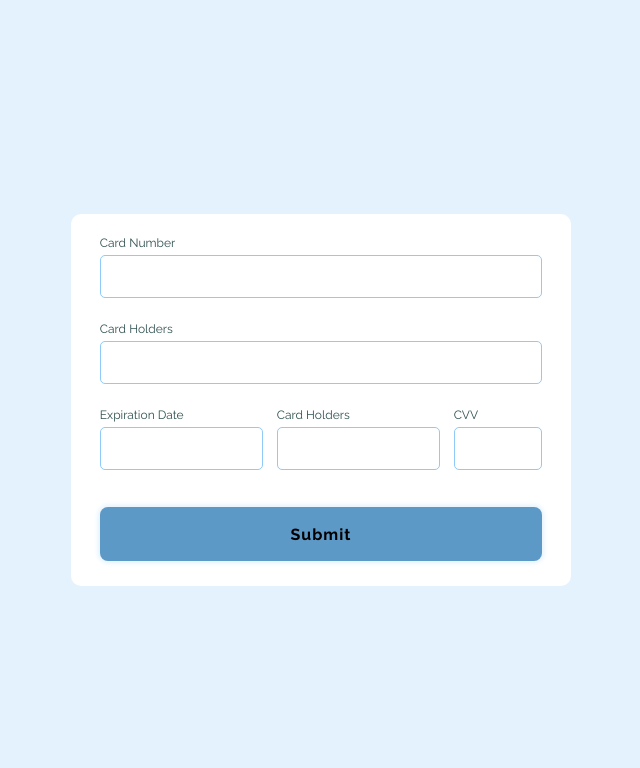
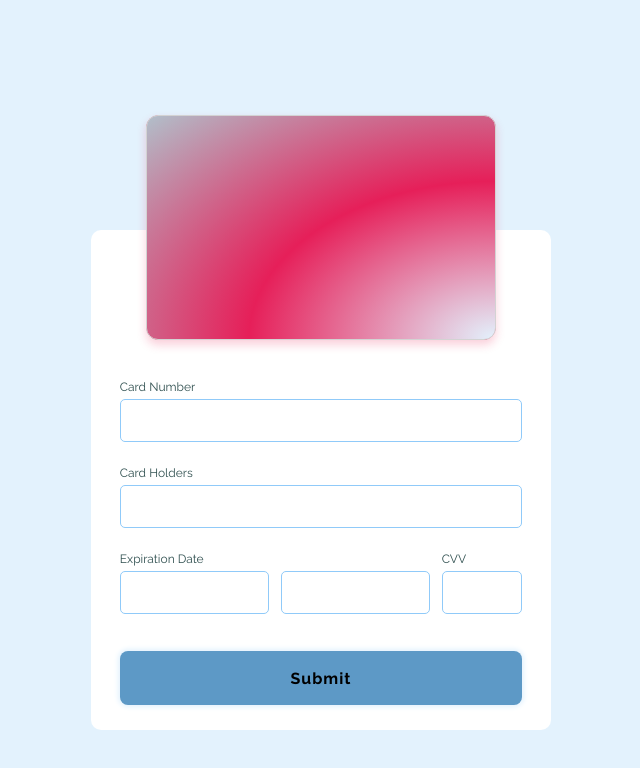
Before and after one commit to C01dy/react-bank-card-form, a React app: page / in a window 1280 px wide. Shown: the top 768 px of the page, without its empty margins (319-959 px from the left). Built offline with nearby package versions, Linux system fonts and the light colour scheme.

Commit message:
deleted 'CardInput component deleted', added card number validation & card input format

```diff
--- a/src/components/app/app.module.sass
+++ b/src/components/app/app.module.sass
@@ -6,4 +6,4 @@
   display: flex
   justify-content: center
   align-items: center
-  height: 100vh
+  height: 120vh
--- a/src/components/bank-card/bank-card.jsx
+++ b/src/components/bank-card/bank-card.jsx
@@ -2,7 +2,9 @@ import React from 'react';
 import s from './bank-card.module.sass';
 
 const BankCard = () => {
-  return <div className={s.BankCard}></div>;
+  return <div className={s.wrap}>
+
+  </div>;
 };
 
 export default BankCard;
--- a/src/components/bank-card/bank-card.module.sass
+++ b/src/components/bank-card/bank-card.module.sass
@@ -0,0 +1,15 @@
+@import '../../styles/main'
+
+.wrap
+    position: absolute
+    max-width: 350px
+    bottom: 78%
+    left: 12%
+    right: 12%
+    center: 0
+    height: 225px
+    border-radius: 12px
+    background-color: #e61f59
+    background-image: radial-gradient(ellipse farthest-corner at right bottom, $primary 0%, #E61F59 50%, $p-dark 100%)
+    box-shadow: 0px 5px 10px 0px #e61f5736
+    border: 1px solid lightgray
--- a/src/components/card-input/card-input.jsx
+++ /dev/null
@@ -1,18 +0,0 @@
-import React from 'react';
-import s from './card-input.module.sass';
-
-const CardInput = ({
-  label = null,
-  type = 'text',
-  html_for = null,
-  width = '100%'
-}) => {
-  return (
-    <div className={s.cardInput} style={{width}}>
-      <label className={s.label} htmlFor={html_for}>{label}</label>
-      <input className={s.cardNumInput} type={type} />
-    </div>
-  );
-};
-
-export default CardInput;
--- a/src/components/card-input/card-input.module.sass
+++ /dev/null
@@ -1,10 +0,0 @@
-@import '../../styles/fonts'
-
-.cardInput
-    display: flex
-    flex-direction: column
-    width: 100%
-    font-family: 'Raleway-Regular'
-
-.label
-    font-size: 12px
--- a/src/components/card-input/index.js
+++ /dev/null
@@ -1,3 +0,0 @@
-import CardInput from './card-input.jsx';
-
-export default CardInput;
--- a/src/components/form/form.jsx
+++ b/src/components/form/form.jsx
@@ -1,27 +1,64 @@
 import React, { useState } from 'react';
 import s from './form.module.sass';
 import Row from '../row';
-import CardInput from '../card-input';
-import SubmitBtn from '../submit-btn';
+import BankCard from '../bank-card';
 
 const Form = () => {
   const [cardNumber, setCardNumber] = useState('');
 
+  const onSetCardNumber = (e) => {
+    // if (cardNumber.split(" ").join('').length) {
+      const regexp = e.target.value.replace(/[^\d]/gi, '').replace(/(.{4})/g, '$1 ') // only digits input
+      setCardNumber(regexp);
+    // }
+  };
+
   return (
     <div className={s.wrap}>
       <form className={s.form}>
+        <BankCard />
+
         <Row>
-          <CardInput type="number" label="Card Number" html_for="card-num" />
+          <div className={s.cardInput} style={{ width: '100%' }}>
+            <label className={s.label} htmlFor="card-num">
+              Card Number
+            </label>
+            <input
+              className={s.cardNumInput}
+              value={cardNumber}
+              onChange={onSetCardNumber}
+              maxLength={19}
+            />
+          </div>
         </Row>
 
         <Row>
-          <CardInput label="Card Holders" html_for="card-folder" />
+          <div className={s.cardInput} style={{ width: '100%' }}>
+            <label className={s.label} htmlFor="card-holder">
+              Card Holders
+            </label>
+            <input className={s.cardNumInput} />
+          </div>
         </Row>
 
         <Row>
-          <CardInput type="number" label="Expiration Date" html_for="card-folder" width="37%" />
-          <CardInput label="Card Holders" html_for="card-folder" width="37%"/>
-          <CardInput label="CVV" html_for="card-folder" width="20%"/>
+          <div className={s.cardInput} style={{ width: '37%' }}>
+            <label className={s.label} htmlFor="expiration-date">
+              Expiration Date
+            </label>
+            <input className={s.cardNumInput} type="number" />
+          </div>
+
+          <div className={s.cardInput} style={{ width: '37%' }}>
+            <input className={s.cardNumInput} type="number" />
+          </div>
+
+          <div className={s.cardInput} style={{ width: '20%' }}>
+            <label className={s.label} htmlFor="cvv">
+              CVV
+            </label>
+            <input className={s.cardNumInput} type="number" />
+          </div>
         </Row>
 
         <button>Submit</button>
--- a/src/components/form/form.module.sass
+++ b/src/components/form/form.module.sass
@@ -1,14 +1,27 @@
 @import "../../styles/main"
+@import '../../styles/fonts'
 
 
 .wrap
     max-width: 500px
 
 .form
+    position: relative
     display: flex
     flex-direction: column
+    justify-content: flex-end
     background-color: white
-    max-width: 450px
-    max-height: 600px
+    width: 460px
+    height: 500px
     padding: .6em 1.8em
     border-radius: 10px
+
+.cardInput
+    display: flex
+    flex-direction: column
+    justify-content: flex-end
+    width: 100%
+    font-family: 'Raleway-Regular'
+
+.label
+    font-size: 12px
--- a/src/components/row/row.jsx
+++ b/src/components/row/row.jsx
@@ -2,7 +2,7 @@ import React from 'react';
 import s from './row.module.sass';
 
 const Row = ({ children }) => {
-  return <div className={s.row}>
+  return <div className={s.row} >
       {children}
   </div>;
 };
--- a/src/components/row/row.module.sass
+++ b/src/components/row/row.module.sass
@@ -1,6 +1,5 @@
 .row
     display: flex
-    align-items: center
     width: 100%
     margin: 12px 0
     justify-content: space-between
--- a/src/styles/main.sass
+++ b/src/styles/main.sass
@@ -9,6 +9,9 @@ $s-dark: #5d99c6
 
 $p-text: #37474f
 $s-text: #000000
+
+*
+    box-sizing: border-box
 
 body
     margin: 0
```
